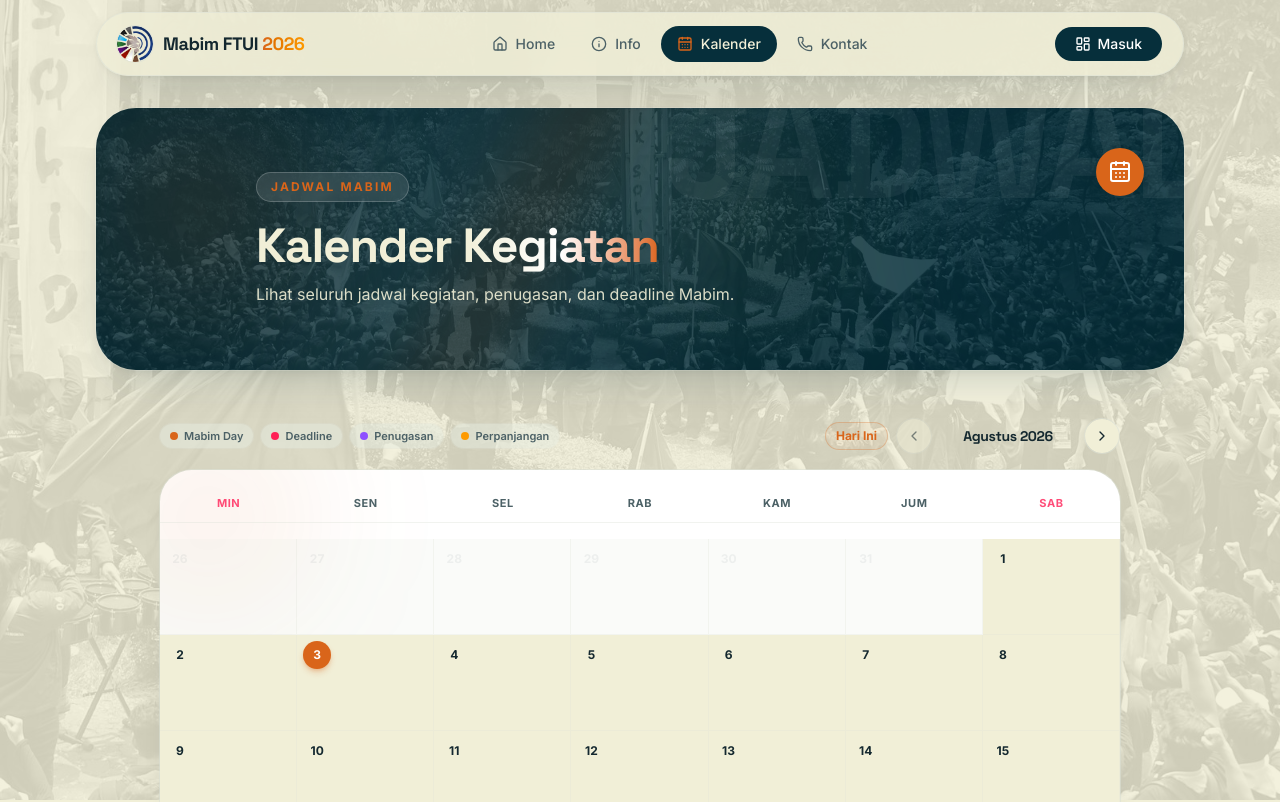
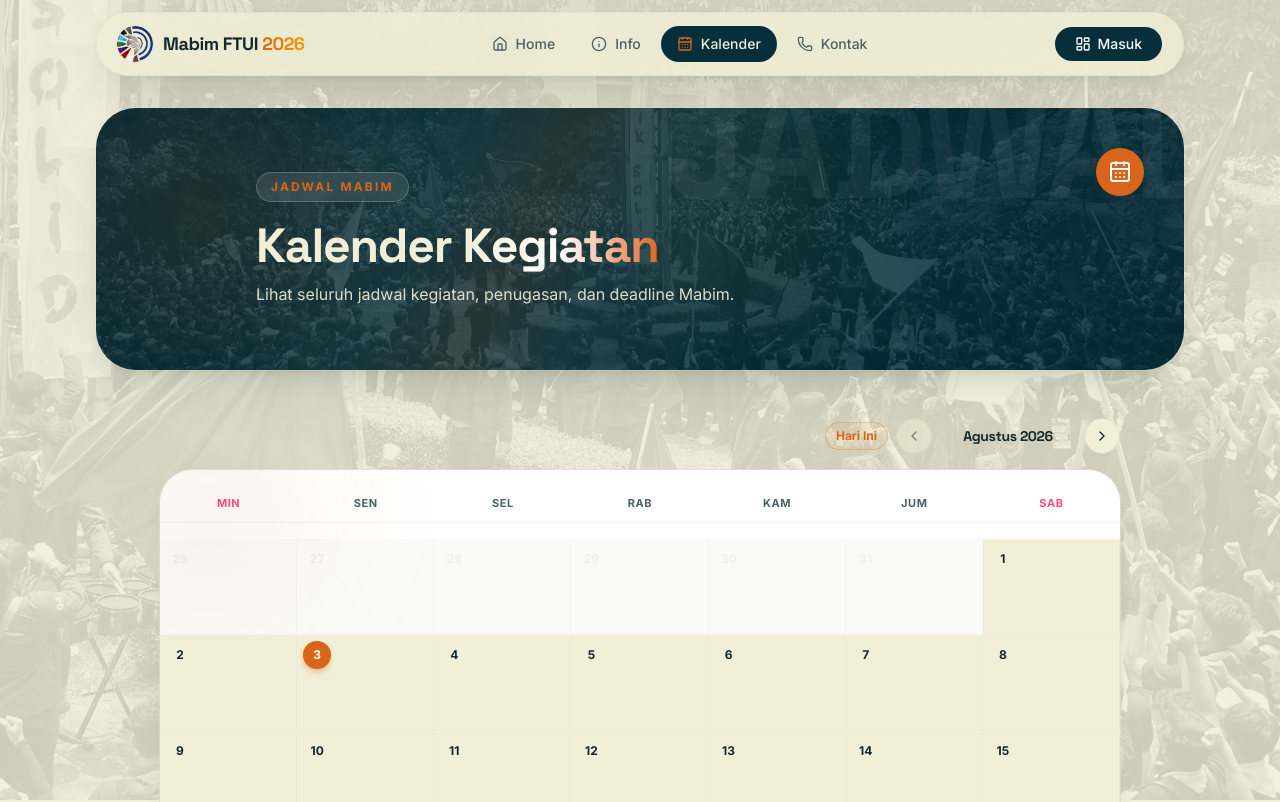
Before and after one commit to mrshlaf/mabimftui, a Next.js app: page /kalendar in a window 1280 px wide. Shown: the top 802 px of the page. Built offline with nearby package versions, Linux system fonts and the light colour scheme.

Commit message:
feat: implement interactive calendar grid component with event visualization and detail popups

```diff
--- a/app/components/CalendarGrid.tsx
+++ b/app/components/CalendarGrid.tsx
@@ -447,31 +447,7 @@ export default function CalendarGrid({
   return (
     <>
       <Reveal>
-        <div className="mb-4 flex flex-wrap items-center justify-between gap-3">
-          <div className="flex flex-wrap gap-2">
-            {(Object.keys(TAG_STYLE) as (keyof typeof TAG_STYLE)[]).map(
-              (tag) => {
-                const s = TAG_STYLE[tag];
-                return (
-                  <div
-                    key={tag}
-                    className="flex items-center gap-1.5 rounded-full bg-secondary/50 px-2.5 py-1 ring-1 ring-border/30"
-                  >
-                    <span
-                      className={cn(
-                        "h-2 w-2 rounded-full",
-                        s.bar,
-                      )}
-                    />
-                    <span className="text-[11px] font-semibold text-muted-foreground">
-                      {TAG_LABEL[tag]}
-                    </span>
-                  </div>
-                );
-              },
-            )}
-          </div>
-
+        <div className="mb-4 flex items-center justify-end">
           <div className="flex items-center gap-2">
             <Button
               type="button"
```
